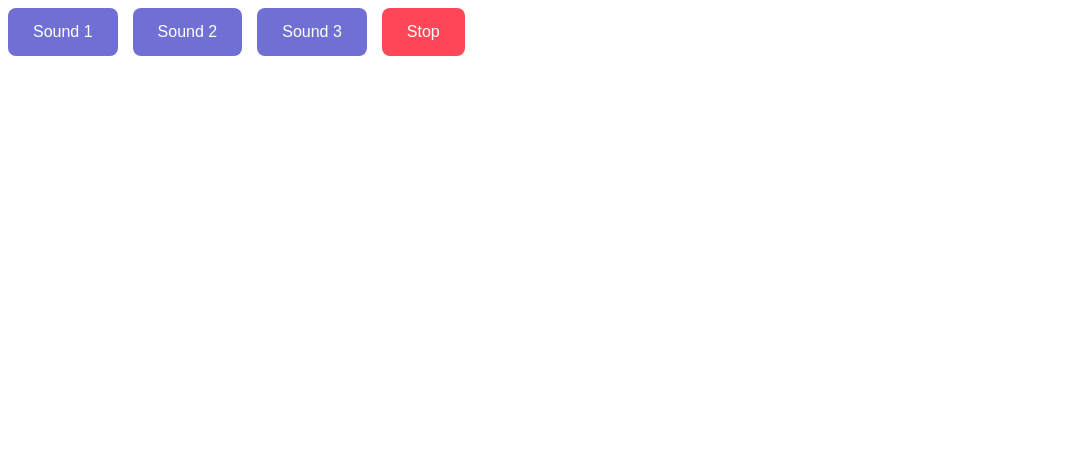
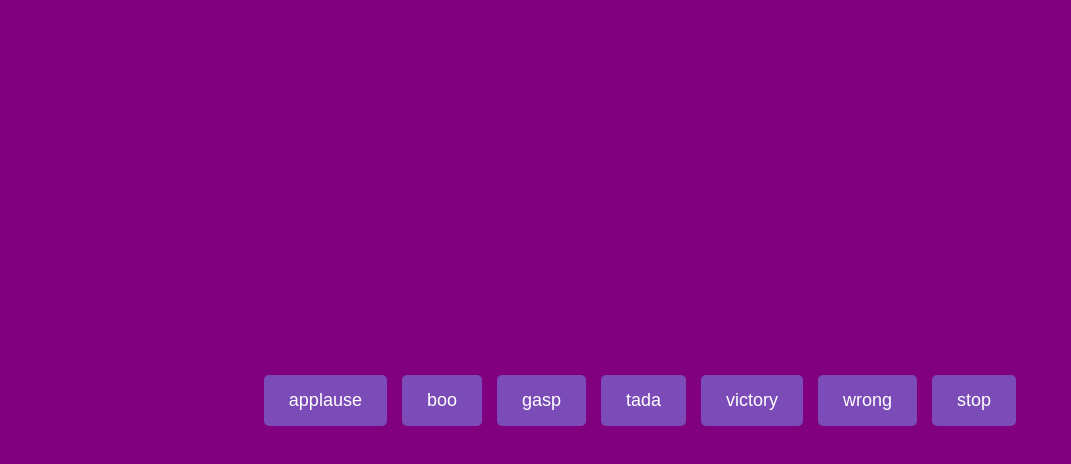
Before and after one commit to acciojob/Soundbar-Ayushipatwal, a website: page main.html in a window 1280 px wide. Shown: the whole page, without its empty margins (0-1071 px from the left). Drawn offline with Linux system fonts and the light colour scheme.

Commit message:
created a submission

```diff
--- a/main.html
+++ b/main.html
@@ -8,16 +8,12 @@
 
 <body>
 	<!-- the entire body must be written by student -->
+	  <div id="buttons"></div>
 
 
 
 
-  <section id="buttons">
-    <button class="btn" data-sound="sound1">Sound 1</button>
-    <button class="btn" data-sound="sound2">Sound 2</button>
-    <button class="btn" data-sound="sound3">Sound 3</button>
-    <button class="stop">Stop</button>
-  </section>
+
     <script type="text/javascript" src="./script.js">
 </script>
 
--- a/script.js
+++ b/script.js
@@ -1,25 +1,33 @@
-//your JS code here. If required.
+const sounds = ["applause", "boo", "gasp", "tada", "victory", "wrong"];
+
+const buttonsDiv = document.getElementById("buttons");
 let currentAudio = null;
 
+function stopSongs() {
+    if (currentAudio) {
+        currentAudio.pause();
+        currentAudio.currentTime = 0;
+    }
+}
 
-document.querySelectorAll(".btn").forEach(button => {
-  button.addEventListener("click", () => {
-    const soundName = button.getAttribute("data-sound");
+sounds.forEach((sound) => {
+    const btn = document.createElement("button");
+    btn.classList.add("btn");
+    btn.innerText = sound;
 
-    if (currentAudio) {
-      currentAudio.pause();
-      currentAudio.currentTime = 0;
-    }
+    btn.addEventListener("click", () => {
+        stopSongs();
+        currentAudio = new Audio(`sounds/${sound}.mp3`);
+        currentAudio.play();
+    });
 
-    currentAudio = new Audio(`sounds/${soundName}.mp3`);
-    currentAudio.play();
-  });
+    buttonsDiv.appendChild(btn);
 });
 
+const stopBtn = document.createElement("button");
+stopBtn.classList.add("stop");
+stopBtn.innerText = "stop";
 
-document.querySelector(".stop").addEventListener("click", () => {
-  if (currentAudio) {
-    currentAudio.pause();
-    currentAudio.currentTime = 0;
-  }
-});
+stopBtn.addEventListener("click", stopSongs);
+
+buttonsDiv.appendChild(stopBtn);
--- a/styles.css
+++ b/styles.css
@@ -1,24 +1,23 @@
-/*  your css code here. If applicable */
-#buttons {
-  display: flex;
-  gap: 15px;
+body {
+    margin: 0;
+    display: flex;
+    justify-content: center;
+    align-items: center;
+    height: 100vh;
+    background: purple;
 }
 
-.btn {
-  padding: 15px 25px;
-  font-size: 16px;
-  background-color: #706fd3;
-  color: white;
-  border: none;
-  border-radius: 8px;
-  cursor: pointer;
+#buttons {
+    display: flex;
+    gap: 15px;
 }
-.stop {
-  padding: 15px 25px;
-  font-size: 16px;
-  background-color: #ff4757;
-  color: white;
-  border: none;
-  border-radius: 8px;
-  cursor: pointer;
+
+.btn, .stop {
+    padding: 15px 25px;
+    font-size: 18px;
+    border: none;
+    border-radius: 5px;
+    cursor: pointer;
+    background: #7b4bb7;
+    color: white;
 }
```
